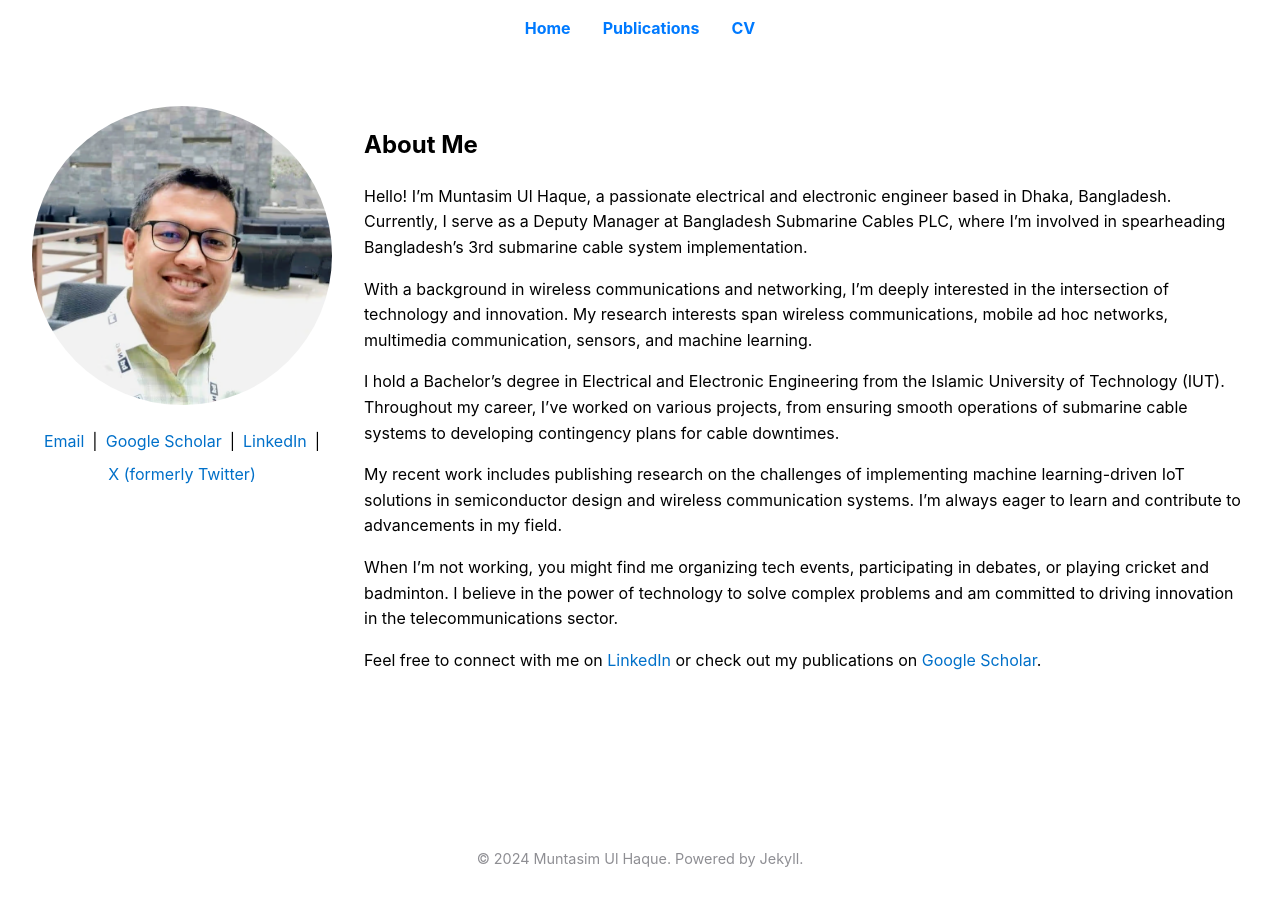
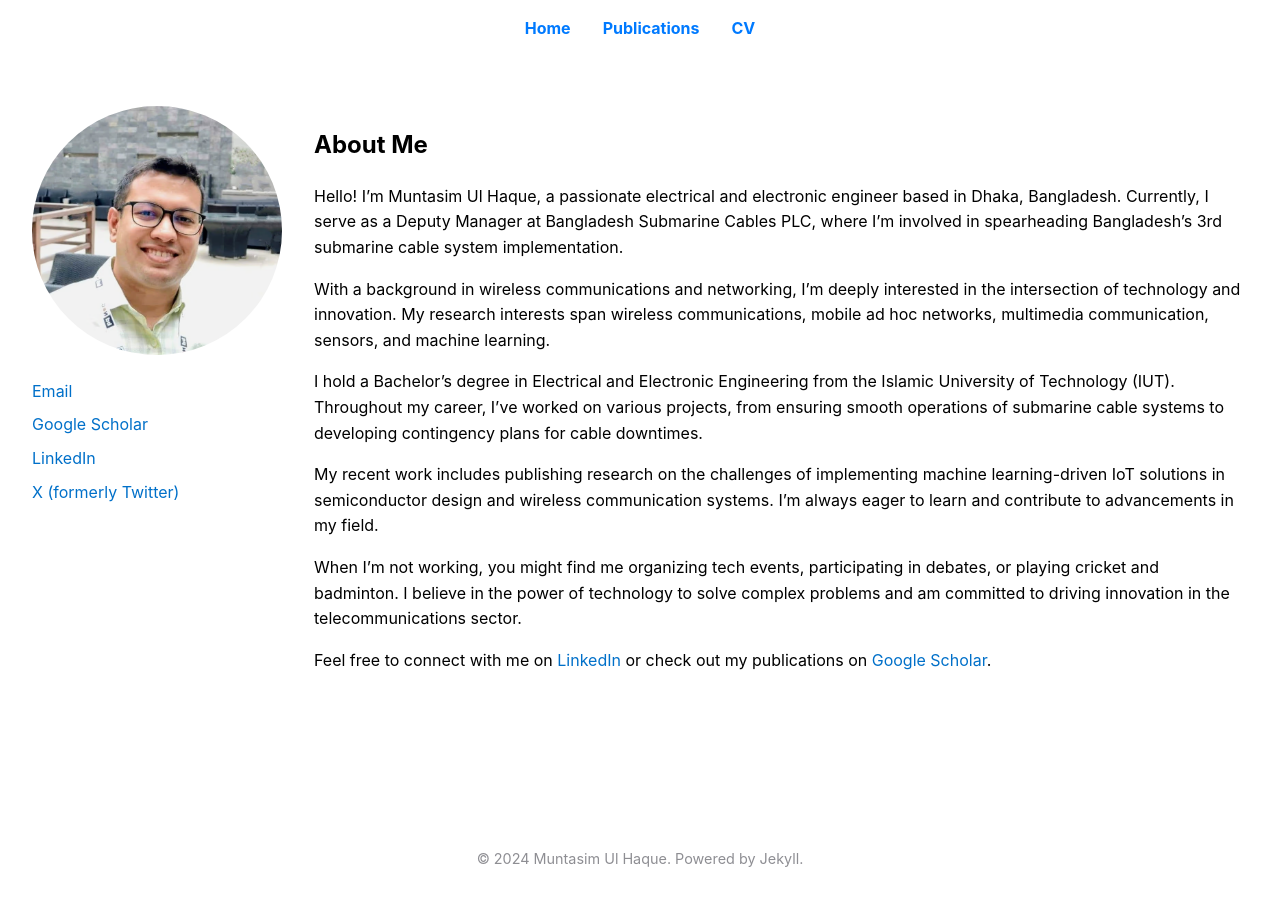
Before and after one commit to muntasimulhaque/muntasimulhaque.github.io, a Jekyll site: the page built from index.md, in a window 1280 px wide. Built offline with Jekyll 4.4.1, drawn with Linux system fonts in a browser that asks for light colours.

Commit message:
another change

```diff
--- a/_layouts/default.html
+++ b/_layouts/default.html
@@ -22,9 +22,9 @@
         <aside>
             <img src="{{ '/assets/images/profile.avif' | relative_url }}" alt="Profile Photo" class="profile-photo">
             <div class="social-links">
-                <a href="mailto:muntasim.haque@gmail.com" class="social-link">Email</a> |
-                <a href="https://scholar.google.com/citations?hl=en&user=qsD8a0MAAAAJ&view_op=list_works&sortby=pubdate" class="social-link" target="_blank">Google Scholar</a> |
-                <a href="https://linkedin.com/in/muntasimulhaque" class="social-link" target="_blank">LinkedIn</a> |
+                <a href="mailto:muntasim.haque@gmail.com" class="social-link">Email</a>
+                <a href="https://scholar.google.com/citations?hl=en&user=qsD8a0MAAAAJ&view_op=list_works&sortby=pubdate" class="social-link" target="_blank">Google Scholar</a>
+                <a href="https://linkedin.com/in/muntasimulhaque" class="social-link" target="_blank">LinkedIn</a>
                 <a href="https://x.com/muntasimulhaque" class="social-link" target="_blank">X (formerly Twitter)</a>
             </div>
         </aside>
--- a/assets/css/main.css
+++ b/assets/css/main.css
@@ -76,7 +76,7 @@
 
 /* Sidebar */
 aside {
-    flex: 0 0 300px;
+    flex: 0 0 250px;
     margin-right: 2rem;
 }
 
@@ -88,13 +88,11 @@
 
 .social-links {
     display: flex;
-    flex-wrap: wrap;
-    justify-content: center;
-    gap: 0.5rem;
+    flex-direction: column;
 }
 
 .social-link {
-    margin-bottom: 0;
+    margin-bottom: 0.5rem;
 }
 
 /* Main content */
```
